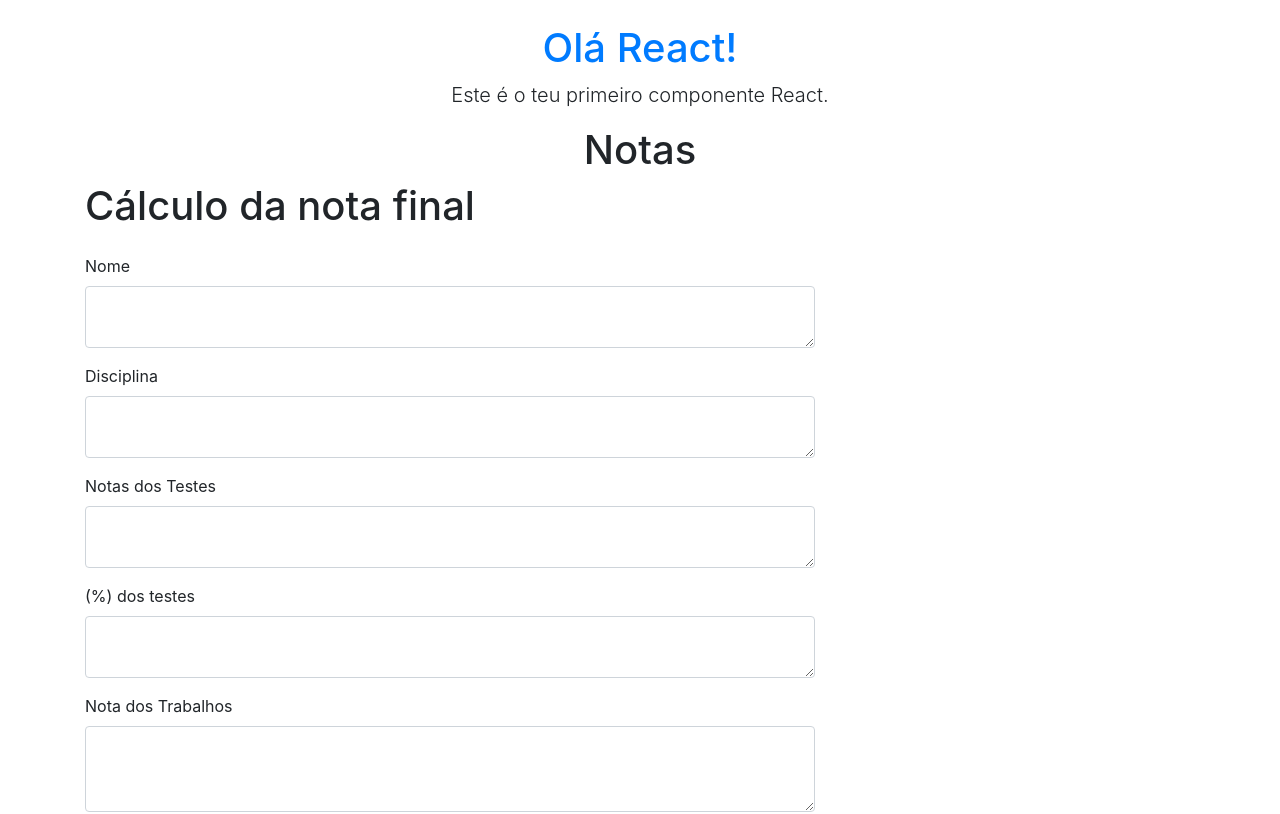
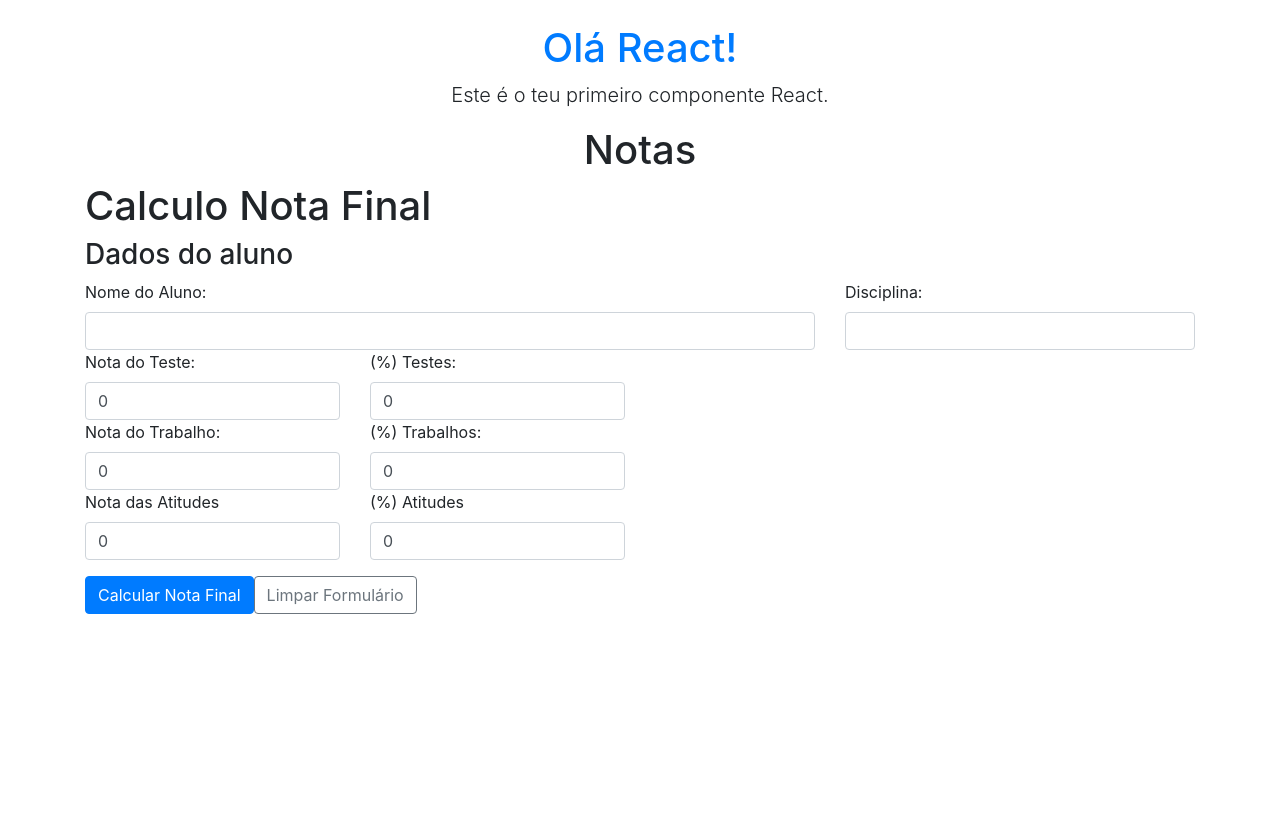
Before and after one commit to a14830/REACTAPP, a React (Vite) app: page / in a window 1280 px wide. Shown: the top 814 px of the page. Built offline with nearby package versions, Linux system fonts and the light colour scheme.

Commit message:
Comitadaaaaaaaaaa

```diff
--- a/src/App.jsx
+++ b/src/App.jsx
@@ -29,7 +29,6 @@ function App() {
        {/*<Contador />*/}
 
       <h1 className="text-center">Notas</h1>
-       <h1 className="text-left">Cálculo da nota final</h1>
       {/*<Mensagem mytext="Bem-vindo à tua primeira aplicação React!" />*/}
       {/*<Mensagem mytext="Os componentes permitem reutilizar código!" />*/}
 
--- a/src/Notas.jsx
+++ b/src/Notas.jsx
@@ -1,109 +1,133 @@
 import React, { useState } from 'react';
-
 
 function Notas() {
 
-    const [formData, setFormData] = useState({
-        nome: '',
+    const [NotaTeste, setNotaTeste] = useState({
+        nomeAluno: '',
         disciplina: '',
-        notasTeste: '',
-        porctestes: '',
-        notaTrabalho: '',
-        porcTrabalho: ''
+        notaTeste: 0,
+        porcentagemTeste: 0,
+        notaTrabalho: 0,
+        porcentagemTrabalho: 0,
+        notaAtitudes: 0,
+        porcentagemAtitudes: 0,
     });
 
-    // Guarda os dados submetidos (para mostrar depois do envio)
-    const [dadosSubmetidos, setDadosSubmetidos] = useState(null);
 
-    // Esta função é chamada quando o formulário é submetido
-    function handleSubmit(e) {
+    function limparFormulario() {
+        setNotaTeste({
+            nomeAluno: '',
+            disciplina: '',
+            notaTeste: 0,
+            porcentagemTeste: 0,
+            notaTrabalho: 0,
+            porcentagemTrabalho: 0,
+            notaAtitudes: 0,
+            porcentagemAtitudes: 0,
+        });
+    }
+    function calcularNotaFinal(e) {
+
         e.preventDefault(); // impede o recarregamento da página
-        setDadosSubmetidos(formData); // guarda os dados preenchidos
+        // Aqui irias buscar os valores dos campos do formulário, calcular a nota final e mostrar o resultado
+
+        /*if (NotaTeste.porcentagemTeste + NotaTeste.porcentagemTrabalho + NotaTeste.porcentagemAtitudes !== 100) {
+            alert('A soma das porcentagens deve ser igual a 100%. Por favor, ajuste as porcentagens e tente novamente.');
+            return;
+        }*/
+
+        const nota = (NotaTeste.notaTeste * NotaTeste.porcentagemTeste / 100) + (NotaTeste.notaTrabalho * NotaTeste.porcentagemTrabalho / 100) + (NotaTeste.notaAtitudes * NotaTeste.porcentagemAtitudes / 100);
+
+        //notaArredondada = nota.toFixed(2);
+
+            if (NotaTeste.notaTeste == 0 || NotaTeste.notaTrabalho == 0 || NotaTeste.notaAtitudes == 0) {
+                alert('Por favor, preencha todas as notas antes de calcular a nota final.');
+            } else {
+                if (nota >= 9.5) {
+                    alert(NotaTeste.nomeAluno + 'APROVADO ' + nota + ' valores');
+                } else {
+                    alert(NotaTeste.nomeAluno + ',: REPROVADO ' + nota + ' valores');
+                }
+            }
+
     }
 
-    // Limpa o formulário e os dados apresentados
-    function limparFormulario() {
-        setFormData({ nome: '', email: '', telefone: '', morada: '', codigopostal: '', mensagem: '' });
-        setDadosSubmetidos(null);
-    }
-
-    function eliminarTarefa() {
-        setDadosSubmetidos([]);
-    }
 
     return (
-        <div className="mt-4 row">
-            <div class="col-8">
-                <form onSubmit={handleSubmit}>
-                    {/* Cada campo é controlado — o valor vem do estado React */}
-                    <div className="form-group">
-                        <label>Nome</label>
-                        <textarea type="email" className="form-control" value={formData.nome} onChange={(e) =>
-                            setFormData({ ...formData, nome: e.target.value })} required />
+        <div>
+            <h1>Calculo Nota Final</h1>
+            <h3>Dados do aluno</h3>
+            <form>
+
+                {/* Primeira linha */}
+                <div class="row g-3">
+                    <div className="col-md-8">
+                        <label>Nome do Aluno:</label>
+                        <input type="text" className="form-control md-8" value={NotaTeste.nomeAluno} onChange={(e) =>
+                            setNotaTeste({ ...NotaTeste, nomeAluno: e.target.value })} required />
                     </div>
+                    <div className="col-md-4">
+                        <label>Disciplina:</label>
+                        <input type="text" className="form-control" value={NotaTeste.disciplina} onChange={(e) =>
+                            setNotaTeste({ ...NotaTeste, disciplina: e.target.value })} required />
+                    </div>
+                </div>
 
-                    <div className="form-group">
-                        <label>Disciplina</label>
-                        <textarea type="email" className="form-control" value={formData.disciplina} onChange={(e) =>
-                            setFormData({ ...formData, disciplina: e.target.value })} required />
+                {/* Segunda linha */}
+                <div class="row g-3">
+                    <div className="col-md-3">
+                        <label>Nota do Teste:</label>
+                        <input type="number" className="form-control" min="0" max="20" value={NotaTeste.notaTeste} onChange={(e) =>
+                            setNotaTeste({ ...NotaTeste, notaTeste: e.target.value })} required />
+
                     </div>
-
-                    <div className="form-group">
-                        <label>Notas dos Testes</label>
-                        <textarea type="text" className="form-control" value={formData.testes} onChange={(e) =>
-                            setFormData({ ...formData, testes: e.target.value })} required />
+                    <div className="col-md-3">
+                        <label>(%) Testes:</label>
+                        <input type="number" className="form-control" min="0" max="100" value={NotaTeste.porcentagemTeste} onChange={(e) =>
+                            setNotaTeste({ ...NotaTeste, porcentagemTeste: e.target.value })} required />
                     </div>
-
-                    <div className="form-group">
-                        <label>(%) dos testes</label>
-                        <textarea type="text" className="form-control" value={formData.porctestes} onChange={(e) =>
-                            setFormData({ ...formData, porctestes: e.target.value })} required />
-                    </div>
-
-                    <div className="form-group">
-                        <label>Nota dos Trabalhos</label>
-                        <textarea className="form-control" rows="3" value={formData.trabalhos} onChange={(e) =>
-                            setFormData({ ...formData, trabalhos: e.target.value })}></textarea>
-                    </div>
-                    <div className="form-group">
-                        <label>(%) dos Trabalhos</label>
-                        <textarea className="form-control" rows="3" value={formData.porcTrabalhos} onChange={(e) =>
-                            setFormData({ ...formData, porcTrabalhos: e.target.value })}></textarea>
-                    </div>
+                </div>
 
 
-                    {/* Botões de ação */}
-                    <button className="btn btn-success mr-2">Enviar</button>
+                {/* terceira linha */}
+                <div class="row g-3">
+                    <div className="col-md-3">
+                        <label>Nota do Trabalho:</label>
+                        <input type="number" className="form-control" min="0" max="20" value={NotaTeste.notaTrabalho} onChange={(e) =>
+                            setNotaTeste({ ...NotaTeste, notaTrabalho: e.target.value })} required />
+                    </div>
+                    <div className="col-md-3">
+                        <label>(%) Trabalhos:</label>
+                        <input type="number" className="form-control" min="0" max="100" value={NotaTeste.porcentagemTrabalho} onChange={(e) =>
+                            setNotaTeste({ ...NotaTeste, porcentagemTrabalho: e.target.value })} required />
+                    </div>
+                </div>
 
-                    <button type="button" className="btn btn-outline-secondary"
-                        onClick={limparFormulario}>Limpar</button>
+                {/* Quarta linha */}
+                <div class="row g-3">
+                    <div className="col-md-3">
+                        <label>Nota das Atitudes</label>
+                        <input type="number" className="form-control" min="0" max="20" value={NotaTeste.notaAtitudes} onChange={(e) =>
+                            setNotaTeste({ ...NotaTeste, notaAtitudes: e.target.value })} required />
+                    </div>
+                    <div className="col-md-3">
+                        <label>(%) Atitudes</label>
+                        <input type="number" className="form-control" min="0" max="100" value={NotaTeste.porcentagemAtitudes} onChange={(e) =>
+                            setNotaTeste({ ...NotaTeste, porcentagemAtitudes: e.target.value })} required />
+                    </div>
+                </div>
 
-                    <button type="button" className="btn btn-outline-secondary"
-                        onClick={limparFormulario}>Eliminar</button>
-                </form>
-            </div>
+                <button type="button" className="btn btn-primary mt-3" onClick={calcularNotaFinal}>
+                    Calcular Nota Final
+                </button>
 
-            <div class="col-4">
-                {/* Mostra os dados submetidos se existirem */}
-                {dadosSubmetidos && (
-                    <div className="card mt-4">
-                        <div className="card-body">
-                            <h5 className="card-title">Dados Recebidos</h5>
-                            <p><strong>Nome:</strong> {dadosSubmetidos.nome}</p>
-                            <p><strong>Disciplina:</strong> {dadosSubmetidos.disciplina}</p>
-                            <p><strong>Nota Teste:</strong> {dadosSubmetidos.notaTeste}</p>
-                            <p><strong>(%) dos Teste: 40</strong> {dadosSubmetidos.porcTeste}</p>
-                            <p><strong>Nota Trabalho:</strong> {dadosSubmetidos.notaTrabalho}</p>
-                            <p><strong>(%) dos Trabalho: 40</strong> {dadosSubmetidos.porcTrabalho}</p>
-                        </div>
-                    </div>
-                )}
-            </div>
+                <button type="button" className="btn btn-outline-secondary mt-3" onClick={limparFormulario}>
+                    Limpar Formulário
+                </button>
+
+            </form>
         </div>
-
     );
 }
 
-
-
 export default Notas;
```
Also changed, not shown: 1 other file (tests, documents, lock files or other folders).
